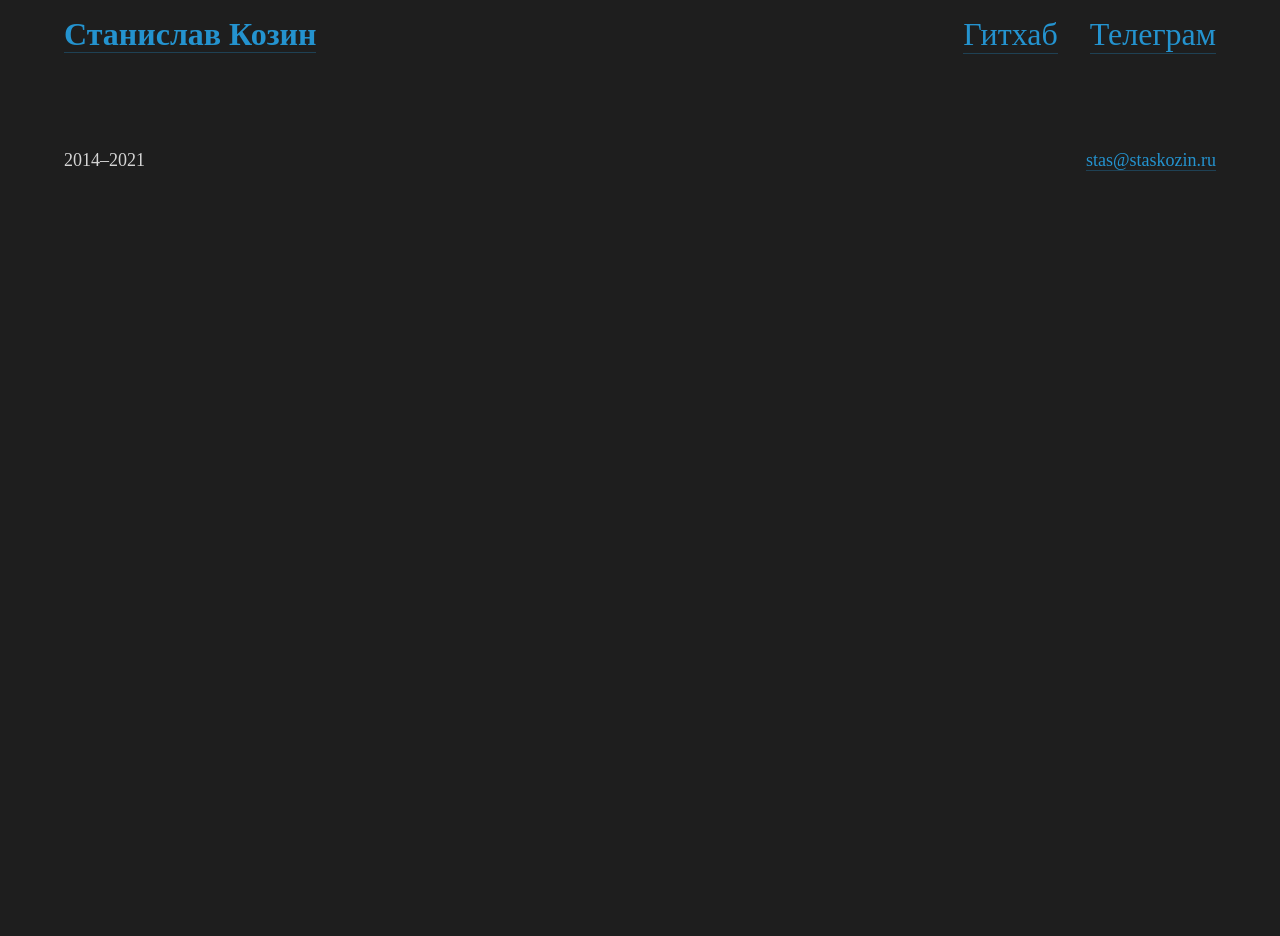
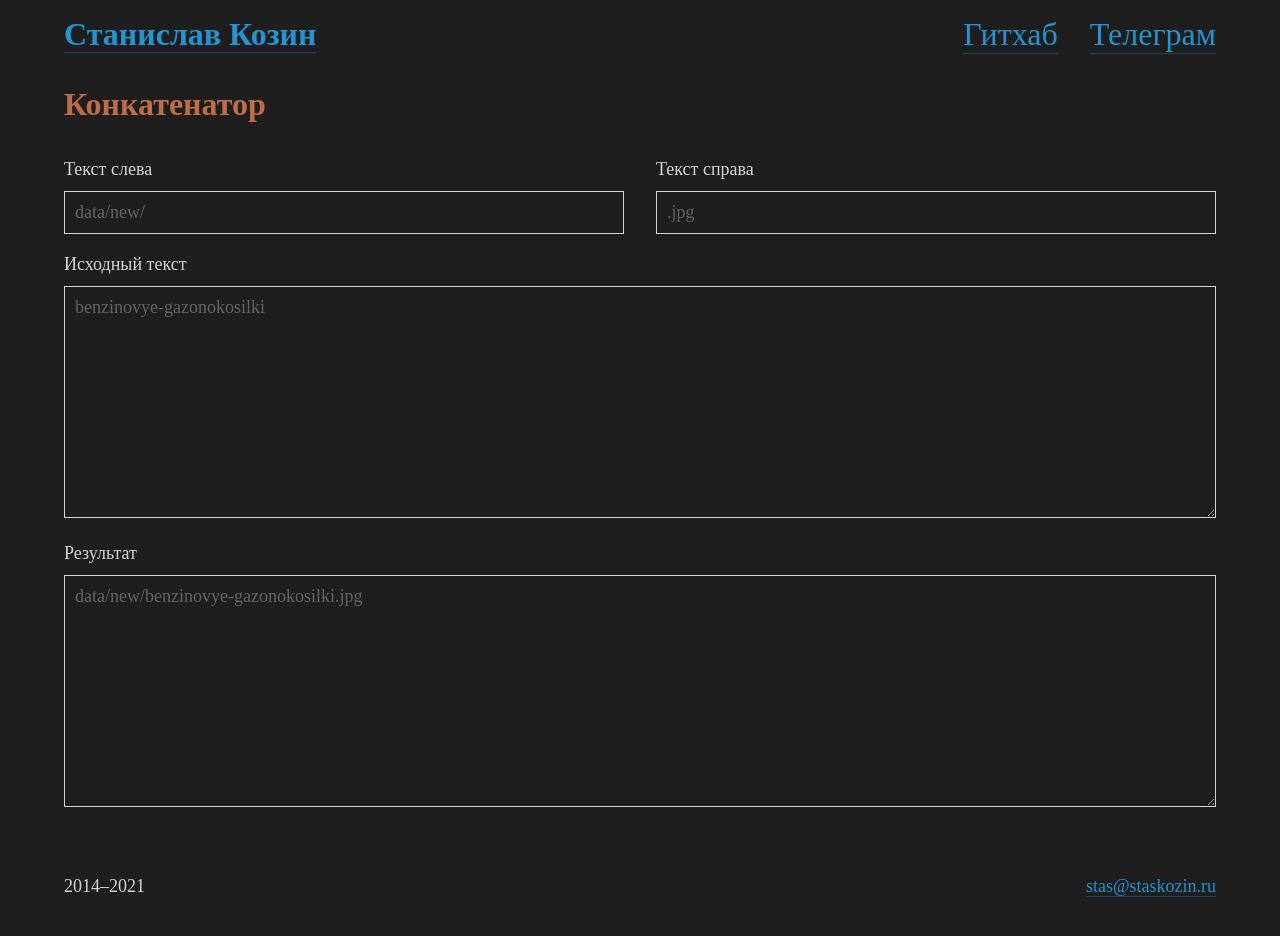
Before and after one commit to staskozin/staskozin-ru, a Next.js app: page /concatenator in a window 1280 px wide. Shown: the top 936 px of the page. Before the commit the page ends 800 px from the top, so only its background shows below. Built offline with nearby package versions, Linux system fonts and the light colour scheme.

Commit message:
Доделал конкатенатор

```diff
--- /dev/null
+++ b/components/Concatenator.tsx
@@ -0,0 +1,77 @@
+import { useState } from 'react'
+import s from '../styles/Concatenator.module.scss'
+
+export default function Concatenator() {
+  const [leftText, setLeftText] = useState('')
+  const [rightText, setRightText] = useState('')
+  const [input, setInput] = useState('')
+  const [output, setOutput] = useState('')
+
+  return (
+    <>
+      <div className={s['text-inputs']}>
+        <label>
+          <span>Текст слева</span>
+          <input
+            className="things-input-text"
+            type="text"
+            placeholder="data/new/"
+            value={leftText}
+            onChange={e => {
+              setLeftText(e.target.value)
+              setOutput(concatenate(e.target.value, input, rightText))
+            }}
+          />
+        </label>
+        <label>
+          <span>Текст справа</span>
+          <input
+            className="things-input-text"
+            type="text"
+            placeholder=".jpg"
+            value={rightText}
+            onChange={e => {
+              setRightText(e.target.value)
+              setOutput(concatenate(leftText, input, e.target.value))
+            }}
+          />
+        </label>
+      </div>
+      <label>
+        <span>Исходный текст</span>
+        <textarea
+          cols={30}
+          rows={10}
+          placeholder="benzinovye-gazonokosilki"
+          value={input}
+          onChange={e => {
+            setInput(e.target.value)
+            setOutput(concatenate(leftText, e.target.value, rightText))
+          }}
+        />
+      </label>
+      <label>
+        <span>Результат</span>
+        <textarea
+          cols={30}
+          rows={10}
+          placeholder="data/new/benzinovye-gazonokosilki.jpg"
+          value={output}
+          onChange={e => { setOutput(e.target.value) }}
+        />
+      </label>
+    </>
+  )
+}
+
+function concatenate(l: string, input: string, r: string): string {
+  const textLines = input.split(/\r?\n+/)
+  let result = ''
+  for (var i = 0; i < textLines.length; i++) {
+    if (textLines[i] == '') continue
+    textLines[i] = l + textLines[i]
+    textLines[i] = textLines[i] + r
+    result += textLines[i] + '\n'
+  }
+  return result
+}
--- a/pages/concatenator.tsx
+++ b/pages/concatenator.tsx
@@ -1,9 +1,10 @@
 import type { NextPage } from 'next'
 import Head from 'next/head'
 import Header from '../components/Header'
+import Concatenator from '../components/Concatenator'
 import Footer from '../components/Footer'
 
-const Concatenator: NextPage = () => {
+const ConcatenatorPage: NextPage = () => {
   return (
     <>
       <Head>
@@ -11,10 +12,11 @@ const Concatenator: NextPage = () => {
         <meta name="description" content="Добавляет к строкам текст слева и справа" />
       </Head>
       <Header />
-
+      <h1>Конкатенатор</h1>
+      <Concatenator />
       <Footer />
     </>
   )
 }
 
-export default Concatenator
+export default ConcatenatorPage
--- /dev/null
+++ b/styles/Concatenator.module.scss
@@ -0,0 +1,24 @@
+@media screen and (min-width: 768px) {
+  .text-inputs {
+    display: flex;
+    justify-content: space-between;
+    column-gap: 32px;
+
+    label {
+      flex-basis: 100%;
+    }
+  }
+
+  @media all and (-ms-high-contrast: none), (-ms-high-contrast: active) {
+    /* IE10+ gap */
+    .text-inputs {
+      label:first-child {
+        padding-right: 16px;
+      }
+
+      label:last-child {
+        padding-left: 16px;
+      }
+    }
+  }
+}
```
